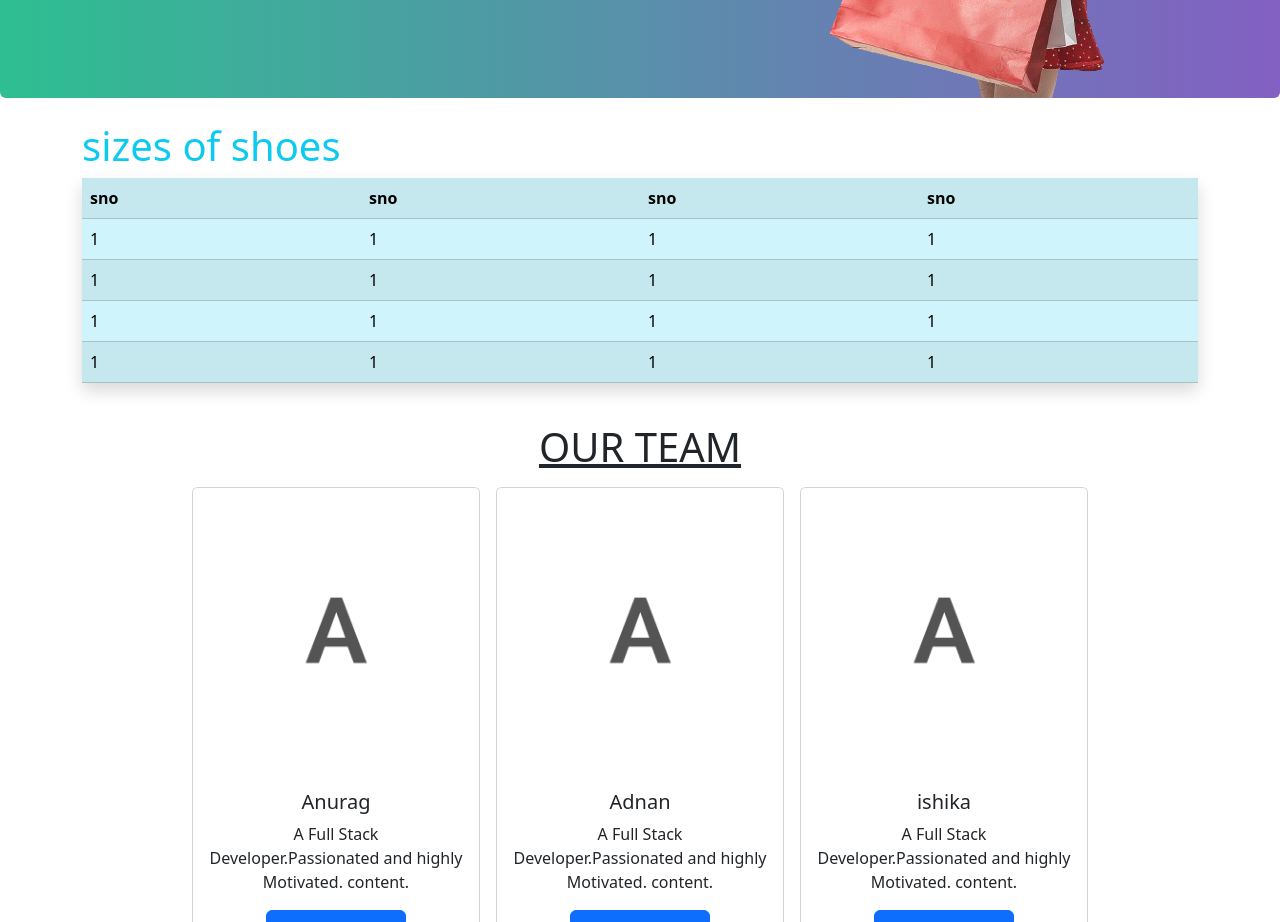
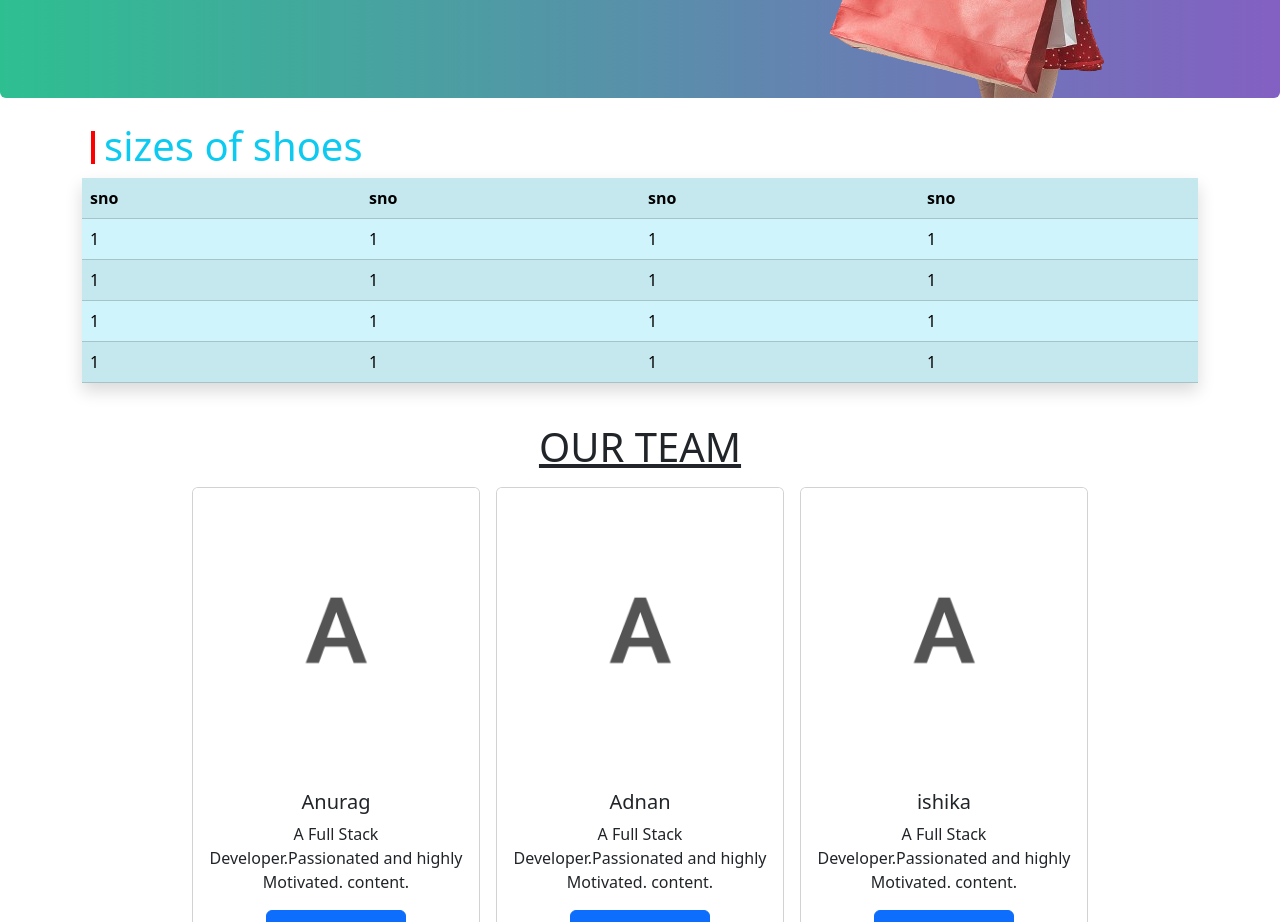
Before and after one commit to Anurag175504/Shoe-store, a plain HTML site: page index.html in a window 1280 px wide. Shown: the part 1096-2018 px from the top of the page. Drawn offline with nearby package versions, Linux system fonts and the light colour scheme.

Commit message:
Update index.html

```diff
--- a/index.html
+++ b/index.html
@@ -27,6 +27,13 @@
 background: -webkit-linear-gradient(to right, #45a247, #283c86);  /* Chrome 10-25, Safari 5.1-6 */
 background: linear-gradient(to right, #45a247, #283c86); /* W3C, IE 10+/ Edge, Firefox 16+, Chrome 26+, Opera 12+, Safari 7+ */
 
+  }
+  .ss{
+    margin:9px;
+
+    width: 4px;
+    height: 33px;
+    background: red;
   }
 </style>
 
@@ -124,8 +131,16 @@
     <img src="girl-1.png" alt="">
   </div>
 
-  <div class="container py-4 ">
-    <h1 class="text-info">sizes of shoes</h1>
+  <div class="container py-4">
+    <div class="d-flex">
+      <div class="ss">
+
+      </div>
+      <div>
+        <h1 class="text-info">sizes of shoes</h1>
+      </div>
+    </div>
+
     <table class="table table-striped table-info shadow">
       <tr>
         <th>sno</th>
```
